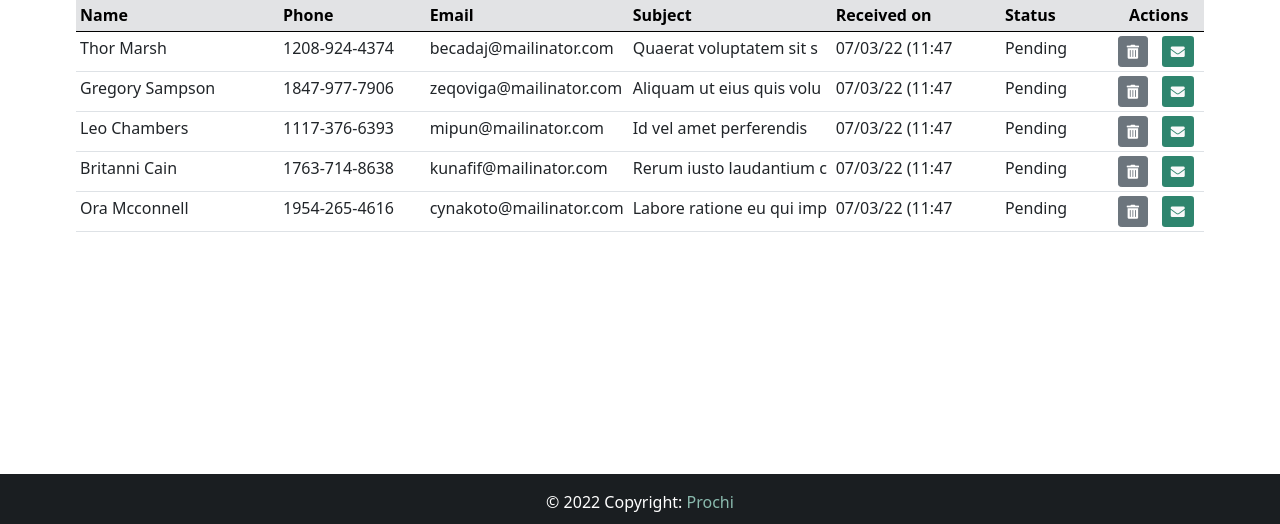
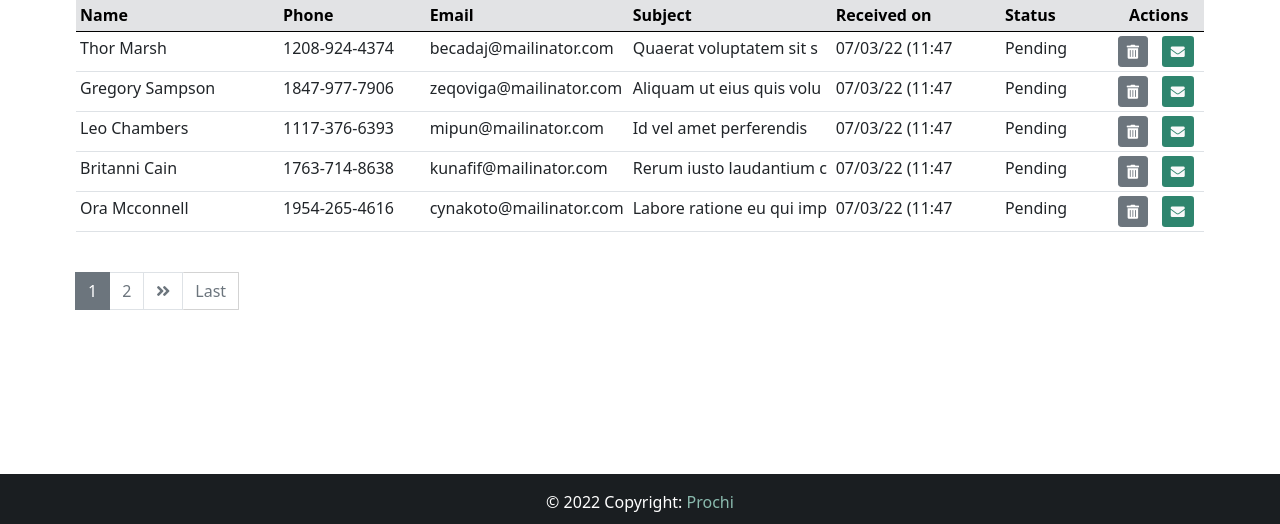
Before and after one commit to preciousimo/inbox, a Django app: page /inbox/ in a window 1280 px wide. Shown: the part 276-800 px from the top of the page. Run offline with Django 3.2, Linux system fonts and the light colour scheme; a user stored in the database is signed in; data comes from the database, SQL or seed files in the repository; both versions use the stored data as it was after the commit; parts of the project's set-up code (start-up, migrations or seed data) failed here and were passed over; some libraries are stand-ins or nearby versions.

Commit message:
Pagination

```diff
--- a/App/static/css/style.css
+++ b/App/static/css/style.css
@@ -129,3 +129,23 @@ html, body {
     color: #111;
     border: 1px solid #111;
 }
+
+/* PAGINATION GREY THEME */
+.page-item.active .page-link {
+    columns: #fff;
+    background-color: #6c757d;
+    border: 1px solid #6c757d;
+}
+.pagination > li > a {
+    background-color: #fff;
+    color: #6c757d;
+}
+.pagination > li > a:focus,
+.pagination > li > a:hover,
+.pagination > span > a:focus,
+.pagination > span > a:hover {
+    color: #111;
+    background-color: #d3d3d3;
+    border: 1px solid #6c757d;
+    box-shadow: none;
+}
--- a/App/templates/inbox.html
+++ b/App/templates/inbox.html
@@ -75,8 +75,37 @@
                 {% endfor %}
             </table>
         </div>
+        <br>
     </div>
-</div>
+
+    <!-- PAGINATION -->
+    <nav>
+        {% if customers.has_other_pages %}
+        <ul class="pagination">
+            {% if customers.has_previous %}
+            <a href="?pages=1" class="btn btn-outline-secondary mb-4" style="border-radius: 1px; border: 1px solid #d3d3d3">First</a>
+            <li class="page-item"><a class="page-link" href="?page={{ customer.previous_page_number }}"><i class="fas fa-angle-double-left"></i></a></li>
+            {% else %}
+            <li class="page-item disabled"></li>
+            {% endif %}
+
+            {% for i in customers.paginator.page_range %}
+            {% if customers.number == i %}
+            <li class="page-item active"><span class="page-link">{{ i }}<span class="sr-only"></span></span></li>
+            {% else %}
+            <li class="page-item"><a class="page-link" href="?page={{ i }}">{{ i }}</a></li>
+            {% endif %}
+            {% endfor %}
+
+            {% if customers.has_next %}
+            <li class="page-item"><a class="page-link" href="?page={{ customer.next_page_number }}"><i class="fas fa-angle-double-right"></i></a></li>
+            <a href="?pages={{ customers.paginator.num_pages }}" class="btn btn-outline-secondary mb-4" style="border-radius: 1px; border: 1px solid #d3d3d3; border-left: none;">Last</a>
+            {% else %}
+            <li class="page-item disabled"></li>
+            {% endif %}
+        </ul>
+        {% endif %}
+    </nav>
 
 </div>
 {% endblock content %}
```
Also changed, not shown: db.sqlite3.
